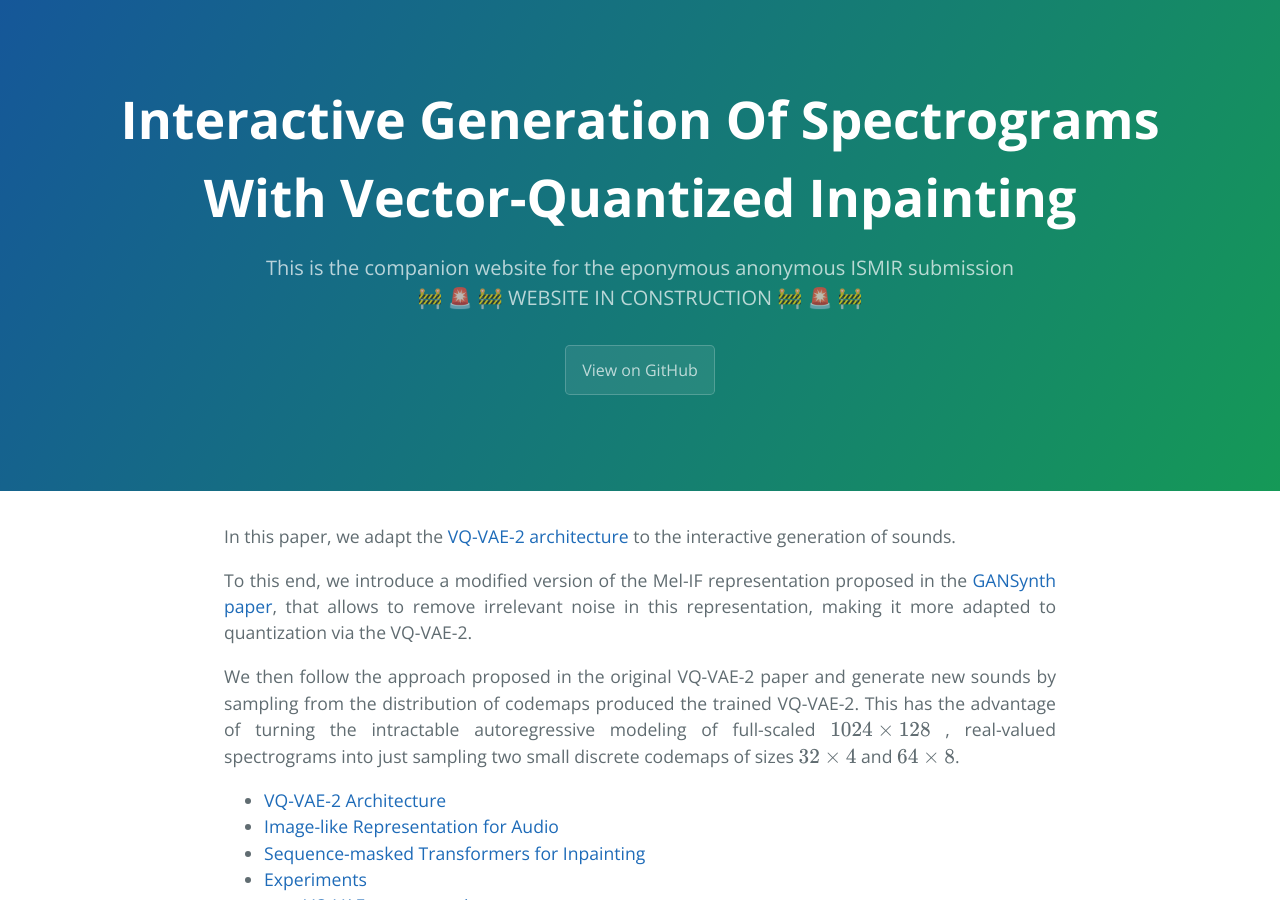
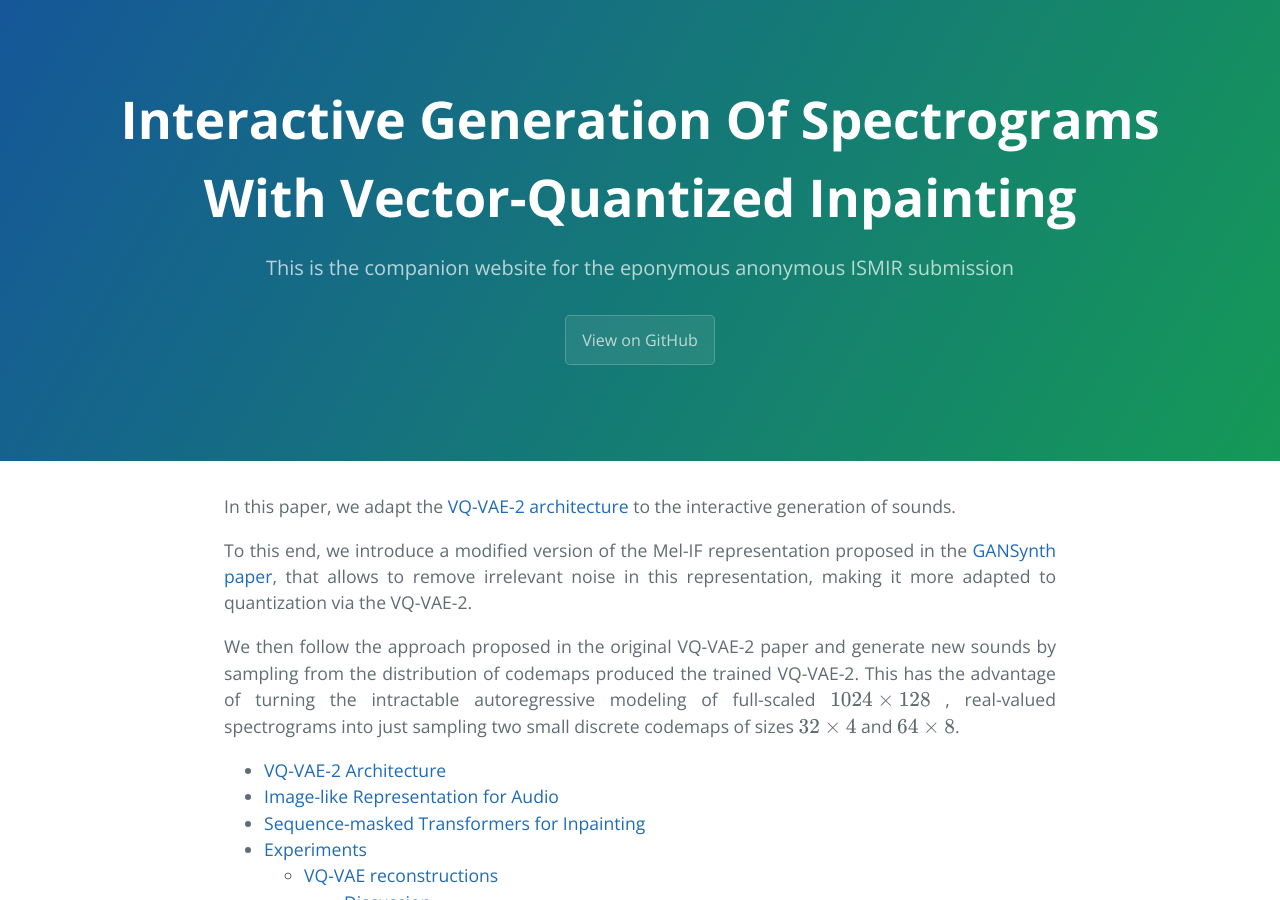
Before and after one commit to anonymous0505/vector-quantized-inpainting, a Jekyll site: the page built from index.md, in a window 1280 px wide and 900 px high. Built offline with Jekyll 4.4.1, drawn with Linux system fonts in a browser that asks for light colours; nearby versions of some CDN libraries; emoji names are drawn with the system emoji font; comment, search, counter and statistics services are not loaded.

Commit message:
:memo: Remove in construction warning

```diff
--- a/_config.yml
+++ b/_config.yml
@@ -1,7 +1,6 @@
 theme: jekyll-theme-cayman
 title: Interactive Generation Of Spectrograms With Vector-Quantized Inpainting
-description: "This is the companion website for the eponymous anonymous ISMIR submission <br>
-    :construction: :rotating_light: :construction: WEBSITE IN CONSTRUCTION :construction: :rotating_light: :construction:"
+description: "This is the companion website for the eponymous anonymous ISMIR submission"
 github: [metadata]
 
 markdown: kramdown
```
